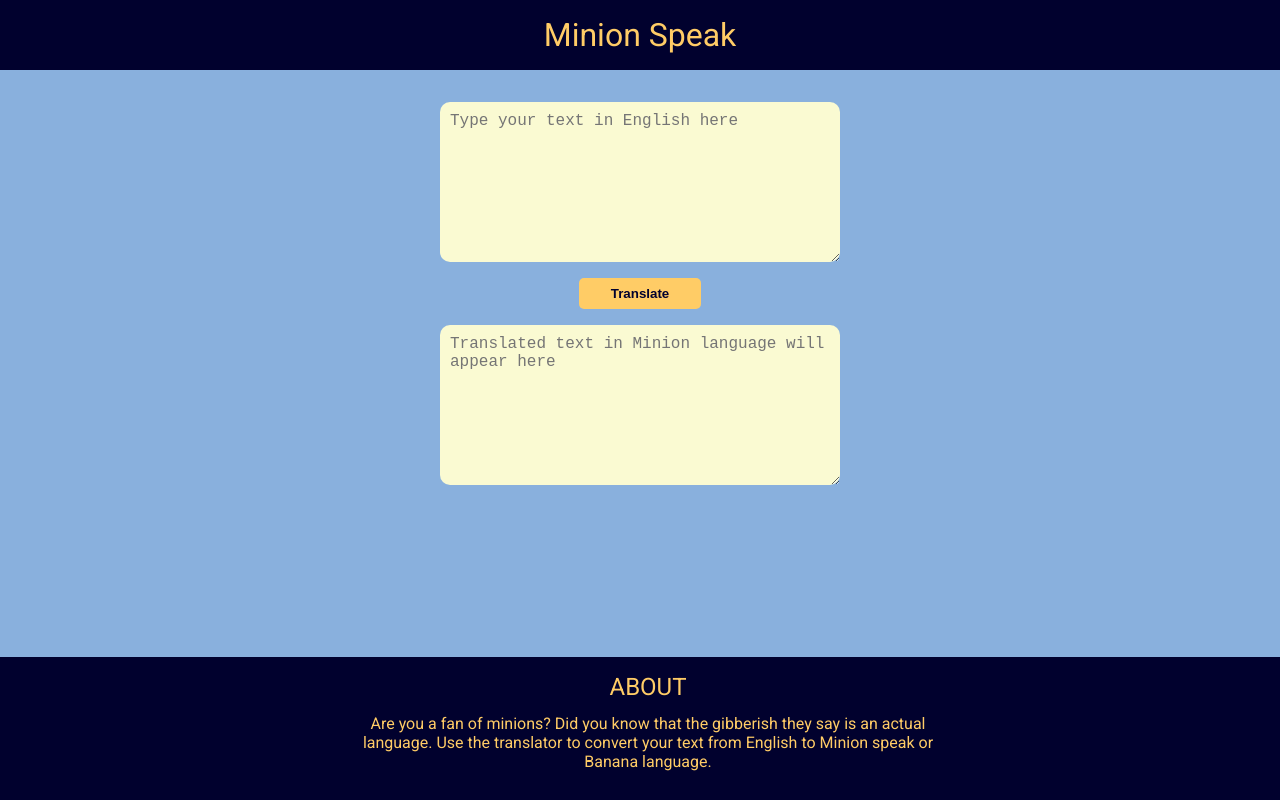
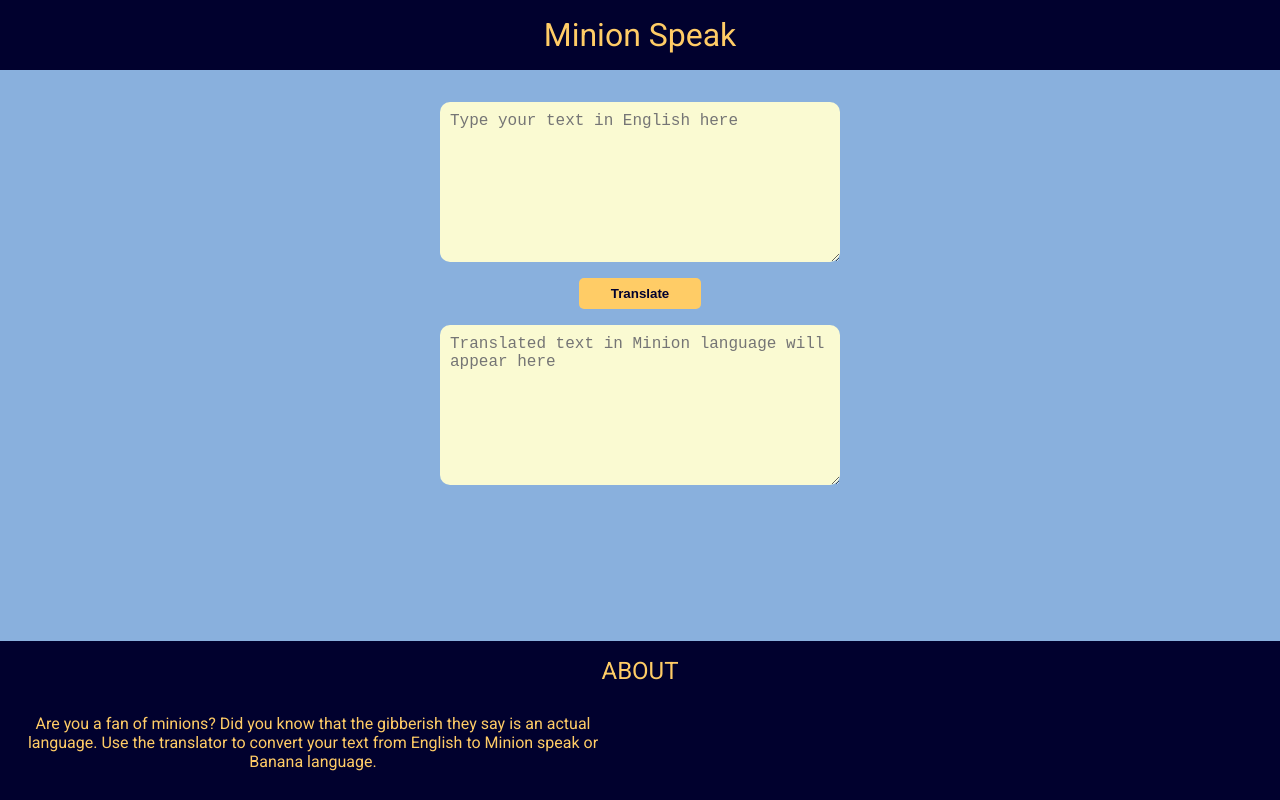
Before and after one commit to Rutwik87/minion-speak-app, a plain HTML site: page index.html in a window 1280 px wide. Drawn offline with Linux system fonts and the light colour scheme.

Commit message:
Update styles.css

```diff
--- a/styles.css
+++ b/styles.css
@@ -53,6 +53,8 @@ textarea{
 footer{
     position: fixed;
     bottom: 0;
+    text-align: center;
+    box-sizing: border-box;
     padding: 0.5rem;
     width: 100%;
     background-color:rgb(1, 1, 46);
@@ -69,9 +71,7 @@ footer p {
 
     font-size: 1rem;
     max-width: 600px;
-    margin: auto;
     color:#FFCC66;
     padding: 5px;
-    text-align: center;
     margin-bottom: 1rem;
 }
```
